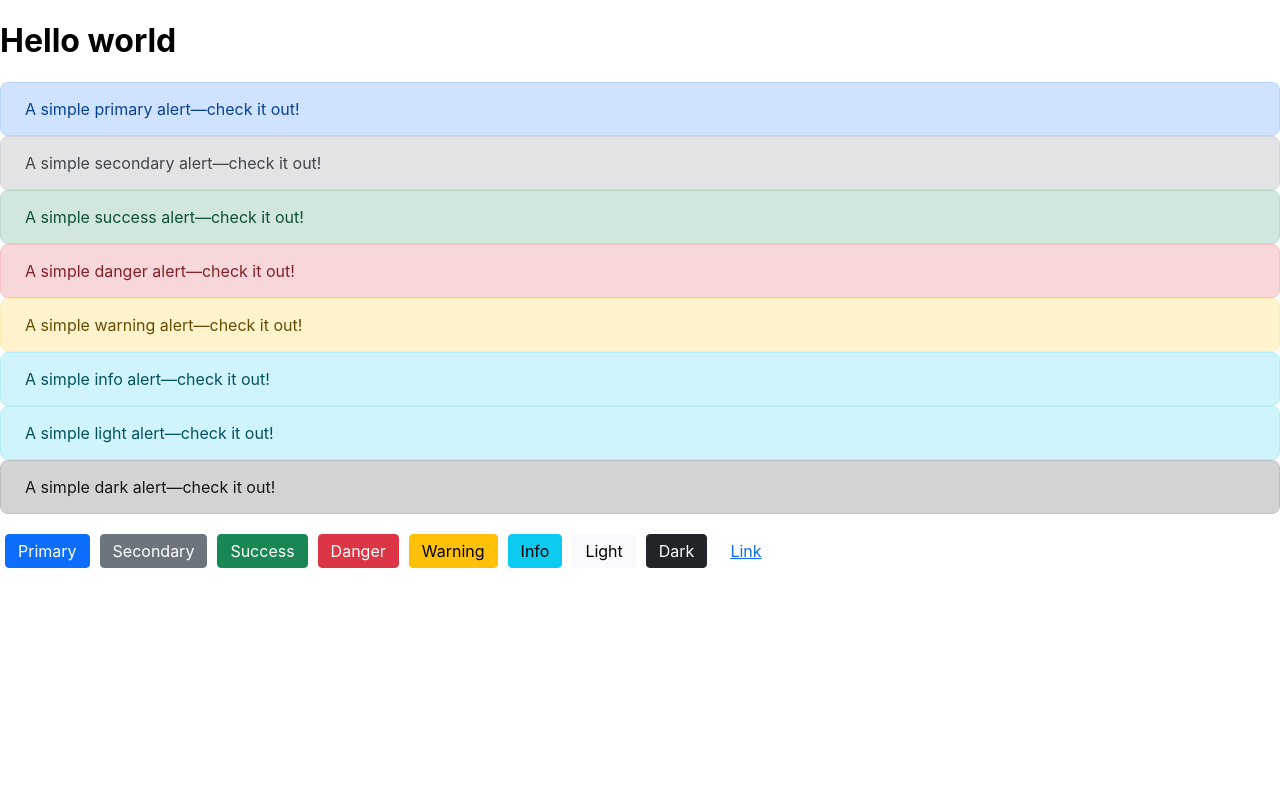
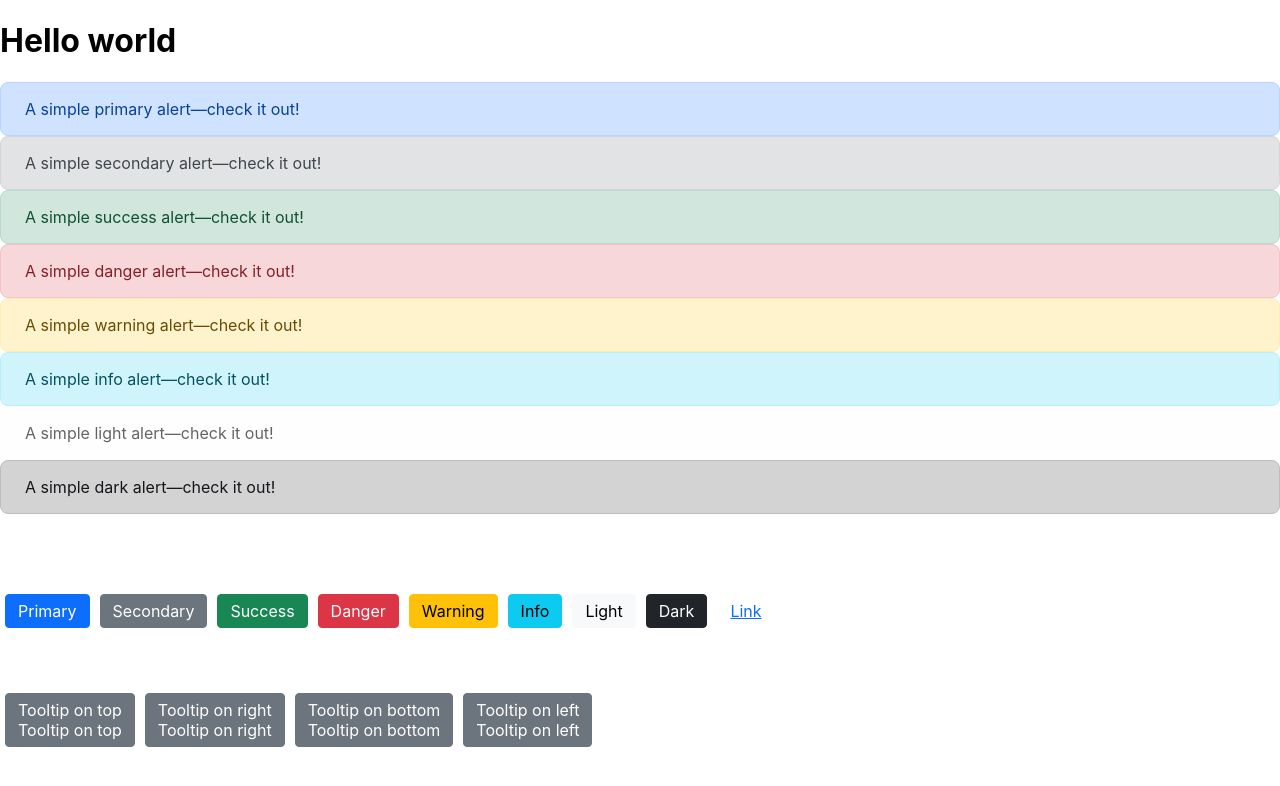
Before and after one commit to GuldanaBaktybekova/23.03-app, a JavaScript app: page / in a window 1280 px wide. Shown: the top 786 px of the page. Built offline with nearby package versions, Linux system fonts and the light colour scheme; the HTML template or start-up script is replaced by a standard one.

Commit message:
Added tooltip

```diff
--- a/src/App.js
+++ b/src/App.js
@@ -5,6 +5,8 @@ import koalaImage from "./assets/koala.jpg";
 import Alert from "./components/Alert/Alert";
 
 import Button from "./components/Button/Button";
+
+import Tooltip from "./components/Tooltip/Tooltip";
 
 
 function App() {
@@ -21,6 +23,12 @@ function App() {
       <Alert light>A simple light alert—check it out!</Alert>
       <Alert dark>A simple dark alert—check it out!</Alert>
 
+
+      <br/>
+      <br/>
+      <br/>
+
+
       <Button primary>Primary</Button>
       <Button secondary>Secondary</Button>
       <Button success>Success</Button>
@@ -30,6 +38,23 @@ function App() {
       <Button light>Light</Button>
       <Button dark>Dark</Button>
       <Button link>Link</Button>
+
+      <br/>
+      <br/>
+      <br/>
+
+
+
+
+
+
+      <Tooltip description="Tooltip on top" top>Tooltip on top</Tooltip>
+
+      <Tooltip description="Tooltip on right" right>Tooltip on right</Tooltip>
+
+      <Tooltip description="Tooltip on bottom" bottom>Tooltip on bottom</Tooltip>
+
+      <Tooltip description="Tooltip on left" left>Tooltip on left</Tooltip>
 
       {/* <Paragraph size="14px" color="purple">This is sample paragraph</Paragraph>
 
--- a/src/components/Alert/Alert.css
+++ b/src/components/Alert/Alert.css
@@ -37,9 +37,9 @@
   border-color: #b6effb;
 }
 .Alert.light {
-  color: #055160;
-  background-color: #cff4fc;
-  border-color: #b6effb;
+  color: #636464;
+  background-color: #fefefe;
+  border-color: #fdfdfe;
 }
 .Alert.dark {
   color: #141619;
--- /dev/null
+++ b/src/components/Tooltip/Tooltip.css
@@ -0,0 +1,47 @@
+.Tooltip {
+  display: inline-block;
+  font-weight: 400px;
+  text-align: center;
+  text-decoration: none;
+  border: 1px solid transparent;
+  padding: 0.375rem 0.75rem;
+  font-size: 1rem;
+  border-radius: 0.25rem;
+  cursor: pointer;
+  margin: 5px;
+  margin-top: 20px;
+
+  color: #fff;
+  background-color: #6c757d;
+  border-color: #6c757d;
+  border-radius: 0.25rem;
+}
+
+/* .Tooltip.top {
+  position: relative;
+  top: 10px;
+  right: 10px;
+  left: 10px;
+  bottom: 10px;
+} */
+.Tooltip:hover {
+  color: #fff;
+  background-color: #5c636a;
+  border-color: #565e64;
+}
+[description] {
+  visibility: hidden;
+  width: 120px;
+  background-color: black;
+  color: #fff;
+  text-align: center;
+  border-radius: 6px;
+  padding: 5px 0;
+
+  /* Position the tooltip */
+  position: absolute;
+  z-index: 2;
+}
+.Tooltip:hover .description {
+  visibility: visible;
+}
--- a/src/components/Tooltip/Tooltip.js
+++ b/src/components/Tooltip/Tooltip.js
@@ -0,0 +1,23 @@
+import "./Tooltip.css";
+
+function Tooltip(props) {
+  const className = ["Description", "Tooltip"];
+  if (props.description.top) {
+    className.push('top');
+  }
+  if (props.right) {
+    className.push('right');
+  }
+  if (props.bottom) {
+    className.push('bottom');
+  }
+  if (props.left) {
+    className.push('left');
+  }
+
+  return <div className={className.join(' ')}>{props.children}
+  <div>{props.description}</div>
+</div>;
+
+}
+export default Tooltip;
```
